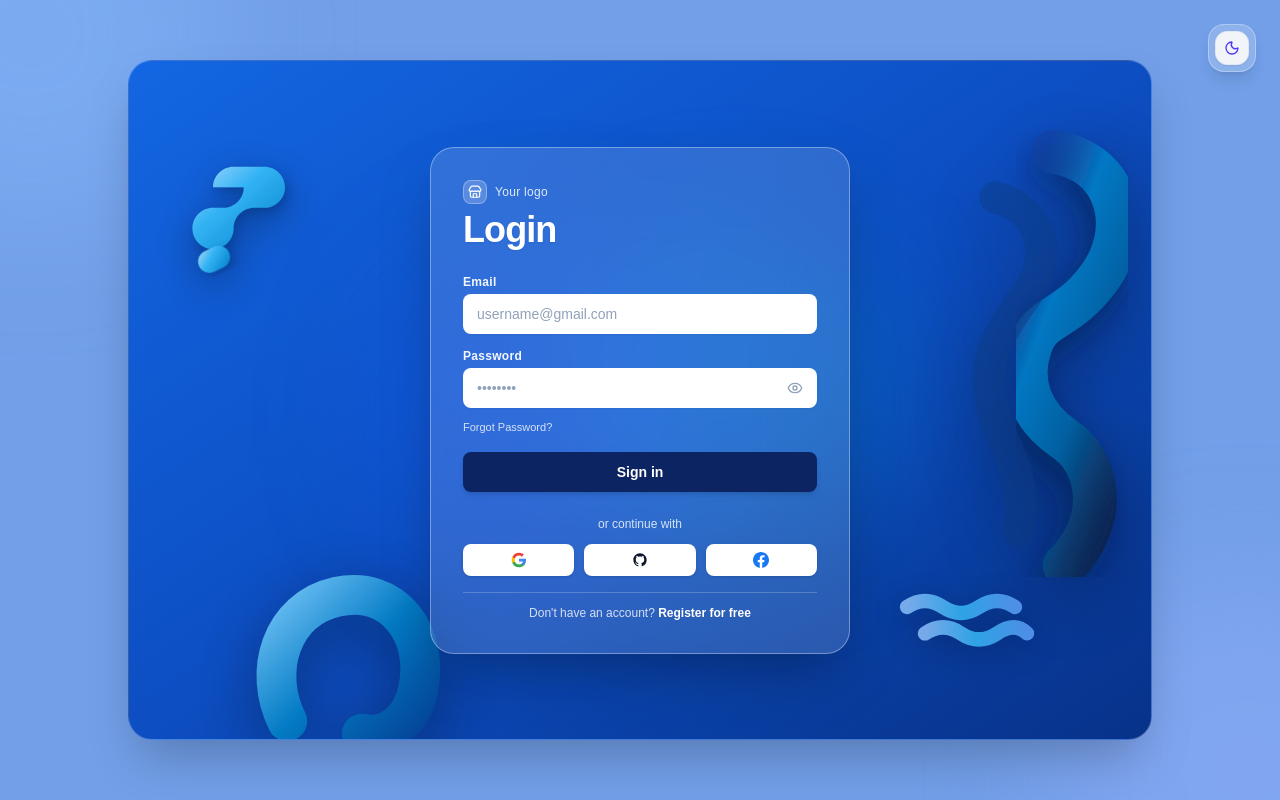
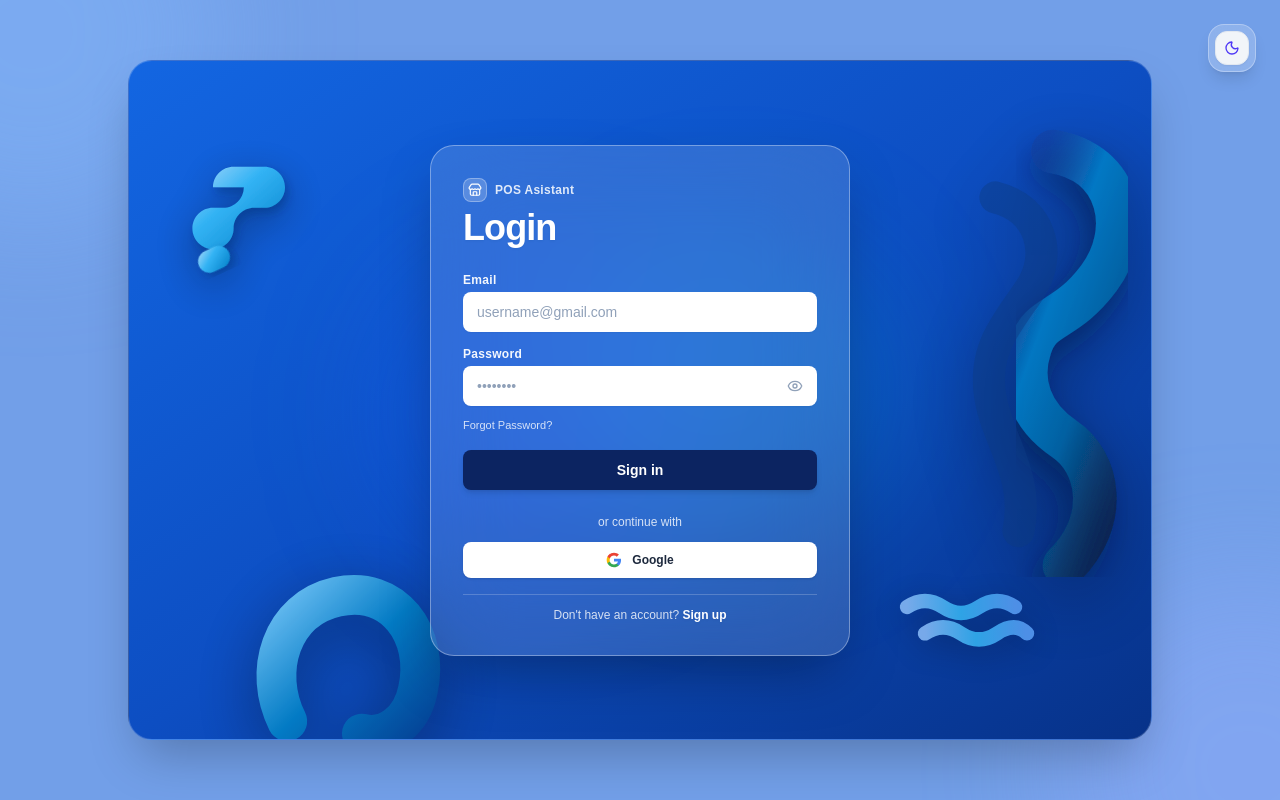
Before and after one commit to Usman-Mumtaz-Wattoo/point-of-sale, a Next.js app: page /login in a window 1280 px wide. Built offline with nearby package versions, Linux system fonts and the light colour scheme.

Commit message:
style(auth): update branding to POS Asistant, Google login only, and signup link

```diff
--- a/src/app/login/page.tsx
+++ b/src/app/login/page.tsx
@@ -23,7 +23,7 @@ export default function LoginPage() {
             href="/signup"
             className="text-white font-semibold hover:underline drop-shadow-xs"
           >
-            Register for free
+            Sign up
           </Link>
         </p>
       }
--- a/src/app/signup/page.tsx
+++ b/src/app/signup/page.tsx
@@ -16,7 +16,7 @@ export default function SignupPage() {
 
   return (
     <AuthLayout
-      title="Register"
+      title="Sign Up"
       subtitle="Create an account for your business"
       footer={
         <p className="text-white/80">
--- a/src/components/auth-layout.tsx
+++ b/src/components/auth-layout.tsx
@@ -177,7 +177,7 @@ export function AuthLayout({
               <div className="w-6 h-6 rounded-lg bg-white/20 dark:bg-white/15 flex items-center justify-center border border-white/30 text-white">
                 <Store className="w-3.5 h-3.5" />
               </div>
-              <span className="text-xs font-medium tracking-wide">Your logo</span>
+              <span className="text-xs font-semibold tracking-wide">POS Asistant</span>
             </div>
             <h1 className="text-3xl sm:text-4xl font-extrabold tracking-tight text-white drop-shadow-xs">
               {title}
@@ -192,20 +192,18 @@ export function AuthLayout({
           {/* Form Content / Children */}
           <div className="space-y-4">{children}</div>
 
-          {/* Social Logins matching reference composition */}
+          {/* Social Logins - Google Only */}
           {showSocials && (
             <div className="mt-5 pt-1 text-center space-y-3">
               <div className="text-[11px] sm:text-xs text-white/80 font-medium">
                 or continue with
               </div>
-              <div className="grid grid-cols-3 gap-2.5">
-                {/* Google Button */}
+              <div className="flex justify-center">
                 <button
                   type="button"
                   title="Sign in with Google"
-                  className="py-2 px-3 rounded-lg bg-white hover:bg-slate-100 text-slate-800 shadow-sm flex items-center justify-center transition-all hover:scale-[1.02] active:scale-[0.98] cursor-pointer"
+                  className="w-full py-2.5 px-4 rounded-lg bg-white hover:bg-slate-50 text-slate-800 shadow-sm flex items-center justify-center gap-2.5 transition-all hover:scale-[1.01] active:scale-[0.99] cursor-pointer font-semibold text-xs"
                   onClick={() => {
-                    // Informative fallback for development/demo
                     alert("Google OAuth is configured in Supabase Auth Settings. Use your registered email credentials below.");
                   }}
                 >
@@ -227,38 +225,7 @@ export function AuthLayout({
                       d="M12 5.38c1.62 0 3.06.56 4.21 1.64l3.15-3.15C17.45 2.09 14.97 1 12 1 7.7 1 3.99 3.47 2.18 7.06l3.66 2.84c.87-2.6 3.3-4.52 6.16-4.52z"
                     />
                   </svg>
-                </button>
-
-                {/* GitHub Button */}
-                <button
-                  type="button"
-                  title="Sign in with GitHub"
-                  className="py-2 px-3 rounded-lg bg-white hover:bg-slate-100 text-slate-800 shadow-sm flex items-center justify-center transition-all hover:scale-[1.02] active:scale-[0.98] cursor-pointer"
-                  onClick={() => {
-                    alert("GitHub OAuth is configured in Supabase Auth Settings. Use your registered email credentials below.");
-                  }}
-                >
-                  <svg className="w-4 h-4 fill-slate-900" viewBox="0 0 24 24">
-                    <path
-                      fillRule="evenodd"
-                      clipRule="evenodd"
-                      d="M12 2C6.477 2 2 6.484 2 12.017c0 4.425 2.865 8.18 6.839 9.504.5.092.682-.217.682-.483 0-.237-.008-.868-.013-1.703-2.782.605-3.369-1.343-3.369-1.343-.454-1.158-1.11-1.466-1.11-1.466-.908-.62.069-.608.069-.608 1.003.07 1.53 1.032 1.53 1.032.892 1.53 2.341 1.088 2.91.832.092-.647.35-1.088.636-1.338-2.22-.253-4.555-1.113-4.555-4.951 0-1.093.39-1.988 1.029-2.688-.103-.253-.446-1.272.098-2.65 0 0 .84-.27 2.75 1.026A9.564 9.564 0 0112 6.844c.85.004 1.705.115 2.504.337 1.909-1.296 2.747-1.027 2.747-1.027.546 1.379.202 2.398.1 2.651.64.7 1.028 1.595 1.028 2.688 0 3.848-2.339 4.695-4.566 4.943.359.309.678.92.678 1.855 0 1.338-.012 2.419-.012 2.747 0 .268.18.58.688.482A10.019 10.019 0 0022 12.017C22 6.484 17.522 2 12 2z"
-                    />
-                  </svg>
-                </button>
-
-                {/* Facebook Button */}
-                <button
-                  type="button"
-                  title="Sign in with Facebook"
-                  className="py-2 px-3 rounded-lg bg-white hover:bg-slate-100 text-[#1877F2] shadow-sm flex items-center justify-center transition-all hover:scale-[1.02] active:scale-[0.98] cursor-pointer"
-                  onClick={() => {
-                    alert("Facebook OAuth is configured in Supabase Auth Settings. Use your registered email credentials below.");
-                  }}
-                >
-                  <svg className="w-4 h-4 fill-[#1877F2]" viewBox="0 0 24 24">
-                    <path d="M24 12.073c0-6.627-5.373-12-12-12s-12 5.373-12 12c0 5.99 4.388 10.954 10.125 11.854v-8.385H7.078v-3.47h3.047V9.43c0-3.007 1.792-4.669 4.533-4.669 1.312 0 2.686.235 2.686.235v2.953H15.83c-1.491 0-1.956.925-1.956 1.874v2.25h3.328l-.532 3.47h-2.796v8.385C19.612 23.027 24 18.062 24 12.073z" />
-                  </svg>
+                  <span>Google</span>
                 </button>
               </div>
             </div>
```
